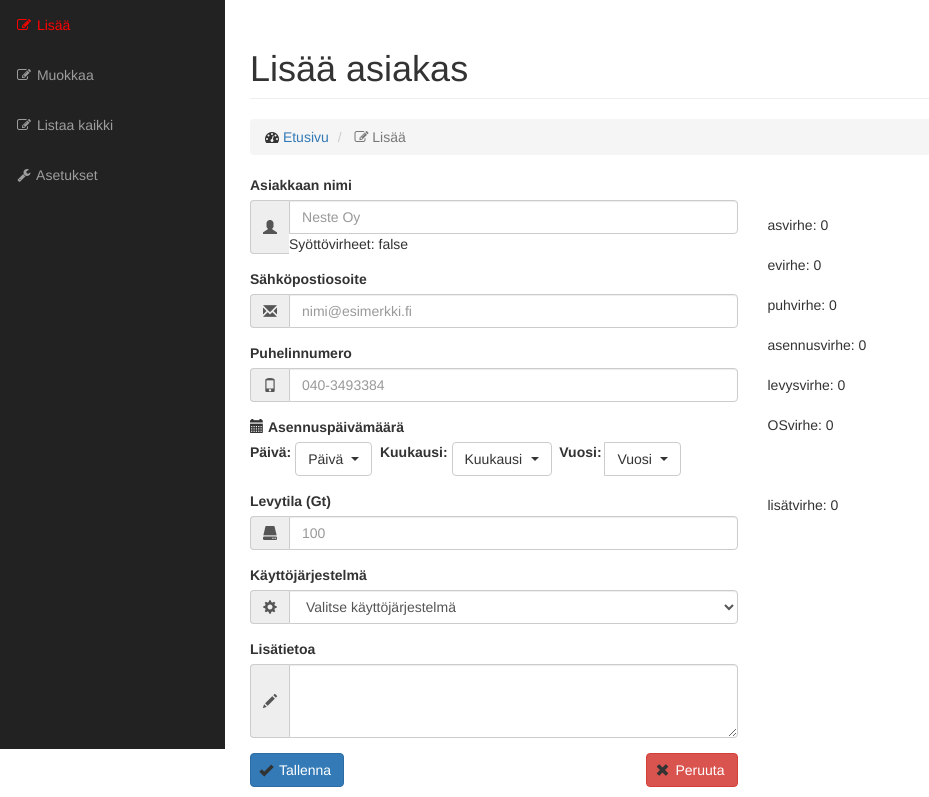
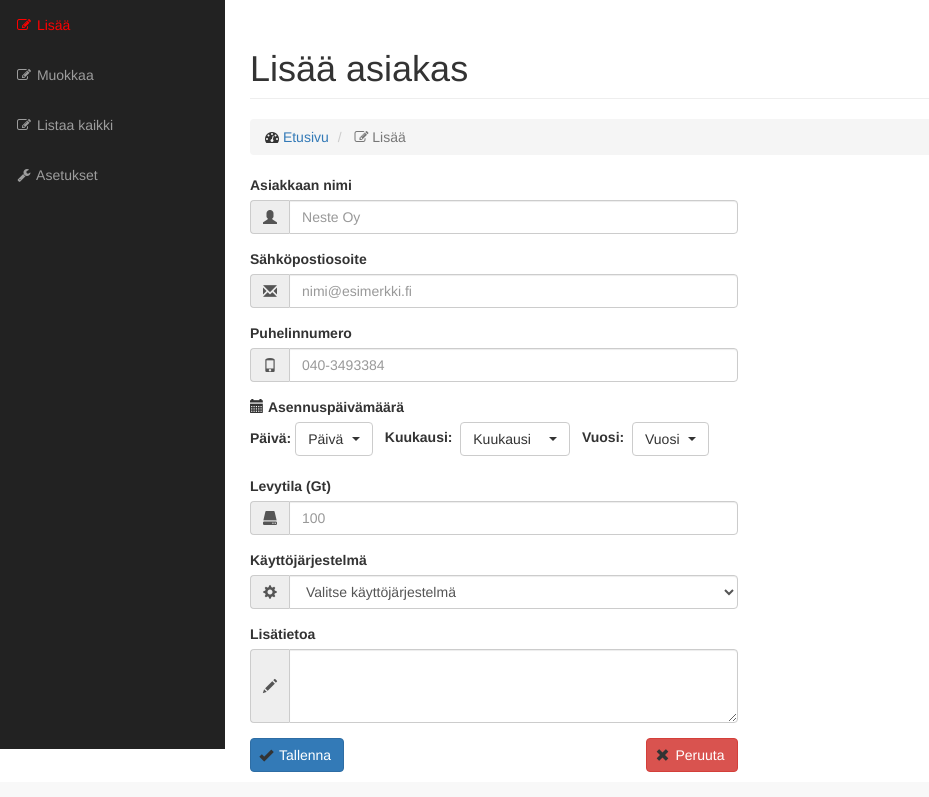
Before and after one commit to TommiKurjensalo/php, a PHP site: page /lisaa.php in a window 1280 px wide. Shown: the part 51-848 px from the top of the page, without its empty margins (0-929 px from the left). Run offline with PHP 8.4, Linux system fonts and the light colour scheme.

Commit message:
Korjattu päivämääräkenttien virheet Muokattu virhetekstien tulostukset pysymään oikealla riveillä

```diff
--- a/sivut/lisaa.php
+++ b/sivut/lisaa.php
@@ -2,6 +2,7 @@
 // Liitetään lomakekenttien käsittelyyn tarkoitettu luokka
 require_once "lisaaLuokka.php";
 
+// Alustetaan muuttuja $syottoVirhe
 $syottoVirhe = FALSE;
 
 // Onko painettu tallenna-painiketta
@@ -28,7 +29,7 @@
    $lisatietoaVirhe = $lisaa->checkLisatietoa();
 
 
-
+   // Haetaan mahdolliset syöttövirheet ja annetaan boolean tyyppinen true tai false arvo
    if (($asiakkaanNimiVirhe) > 0) $syottoVirhe = "TRUE";
    if (($sahkopostiosoiteVirhe) > 0) $syottoVirhe = "TRUE";
    if (($puhelinNumeroVirhe) > 0) $syottoVirhe = "TRUE";
@@ -66,7 +67,7 @@
 <head>
 
     <meta charset="utf-8">
-    <meta http-equiv="X-UA-Compatible" content="IE=edge">
+    <meta http-equiv="Content-Type" content="text/html;charset=UTF-8">
     <meta name="viewport" content="width=device-width, initial-scale=1">
     <meta name="description" content="">
     <meta name="author" content="">
@@ -191,7 +192,7 @@
                             <input name="asiakkaanNimi" class="form-control" type="text" value=
                             <?php echo (($syottoVirhe == FALSE)) ? '""' : '"'.$lisaa->getAsiakkaanNimi().'"';?> placeholder="Neste Oy"></input>
 
-							<?php  echo 'Syöttövirheet: ' . (($syottoVirhe == TRUE) ? 'true' : 'false'); ?>
+								<!-- <?php  echo 'Syöttövirheet: ' . (($syottoVirhe == TRUE) ? 'true' : 'false'); ?>  -->
                             	</div> <!-- ./input-group -->
 							</div> <!-- ./form-group -->
 
@@ -206,11 +207,10 @@
                                 	<span class="input-group-addon"><i class="glyphicon glyphicon-envelope"></i></span>
 
                                  <!-- Jos syöttökentässä on ollut virhe, palautetaan annettu arvo -->
-                                <input name="sahkopostiosoite" class="form-control" type="email" value=
+                                <input name="sahkopostiosoite" class="form-control" type="text" value=
                                 <?php echo (($syottoVirhe == FALSE)) ? '""' : '"'.$lisaa->getSahkopostiosoite().'"';?> placeholder="nimi@esimerkki.fi"></input>
 
                             	</div> <!-- ./input-group -->
-
 							</div> <!-- ./form-group -->
 
                               <!-- ** PUHELINNUMERO ** -->
@@ -227,7 +227,6 @@
                                 <input name="puhelinNumero" class="form-control" type="tel" value=
                             	<?php echo (($syottoVirhe == FALSE) ? '""' : '"'.$lisaa->getPuhelinNumero().'"');?> placeholder="040-3493384"></input>
                             	</div> <!-- ./input-group -->
-
 							</div> <!-- ./form-group -->
 
 							  <!-- ** ASENNUSPÄIVÄMÄÄRÄ ** -->
@@ -258,15 +257,15 @@
 
                             	// Päivä alasvetovalikko, loopataan päivät 1-31 ilman etunollia.
                             	// Jos syöttökentässä on ollut virhe, palautetaan annettu arvo
-                            	echo '<label>Päivä:' . '&nbsp;' . ' </label>' ."\n";
-                            	echo '<select class="selectpicker" data-width="auto" name="paiva">';
+                            	echo '<label>Päivä:' . '&nbsp;';
+                            	echo '<select class="selectpicker" data-width="auto" name="paiva"></label> ."\n"';
 								echo '<option value="none"', ($lisaa->getPaiva() == 'none')
 								? 'selected':'' ,'>Päivä</option>';
 								echo "\n";
                             	for($pvmNro=1;$pvmNro<=31;$pvmNro++){
 									$pv=strftime($format, mktime(0,0,0,0,$pvmNro));
 
-									 echo '<option value="'.(($syottoVirhe == FALSE) ? $pv .'">'
+									 echo '<option value="'.(($syottoVirhe == FALSE) ? $pv .'">' .$pv
 									 	: (($lisaa->getPaiva() == $pvmNro) ? $pv .'" selected>' .$pv : $pvmNro .'">' .$pv ));
 									 echo "</option>" ."\n";
                             	}
@@ -282,12 +281,11 @@
 								for($kkNro=1;$kkNro<=12;$kkNro++){
 									$kk=strftime('%B', mktime(0,0,0,$kkNro));
 
-									 echo '<option value="'.(($syottoVirhe == FALSE) ? $kk .'">'
-									 	: (($lisaa->getKuukausi() == $kkNro) ? $kk .'" selected>' .$kk : $kkNro .'">' .$kk ));
+									 echo '<option value="'.(($syottoVirhe == FALSE) ? $kkNro .'">' .$kk
+									 	: (($lisaa->getKuukausi() == $kkNro) ? $kkNro .'" selected>' .$kk : $kkNro .'">' .$kk ));
 									 echo "</option>" ."\n";
 								}
 								echo "</select>\n";
-								//echo "</div>";
 
 								// Vuosi alasvetovalikko, loopataan vuodet 1990-2030
 								// Mutta ei laiteta vuosilistaan uudempaa vuotta kuin nykyvuosi
@@ -304,14 +302,13 @@
 											$vuos=strftime('%Y', mktime(0,0,0,0,0,$vuosNro));
 											if ($vuos<=$nykyVuosi) {
 
-									 echo '<option value="'.(($syottoVirhe == FALSE) ? $vuos .'">'
-									 	: (($lisaa->getVuosi() == $vuosNro) ? $vuos .'" selected>' .$vuos : $vuosNro .'">' .$vuos ));
+									 echo '<option value="'.(($syottoVirhe == FALSE) ? $vuos .'">' .$vuos
+									 	: (($lisaa->getVuosi() == $vuos) ? $vuos .'" selected>' .$vuos : $vuos .'">' .$vuos ));
 									 echo "</option>" ."\n";
 											}
 
 									}
 								echo "</select>\n";
-								//echo "</div>";
 								?>
                                 </div> <!-- ./form-inline -->
                            </div> <!-- ./form-group -->
@@ -326,11 +323,9 @@
 
 	                                <span class="input-group-addon"><i class="glyphicon glyphicon-hdd"></i></span>
 
-
-                                <input name="levytila" class="form-control" type="number" value=<?php
+	                                <input name="levytila" class="form-control" type="number" min="1" value=<?php
 	                             		echo (($syottoVirhe == FALSE)) ? '""' : '"'.$lisaa->getLevytila().'"';?> placeholder="100"></input>
                             	</div> <!-- ./input-group -->
-
 							</div> <!-- ./form-group -->
 
 							  <!-- ** KÄYTTÖJÄRJESTELMÄ ** -->
@@ -354,22 +349,22 @@
 								? 'selected':'' ,'>Valitse käyttöjärjestelmä</option>';
 							echo "\n";
 
-							echo '<option value="'.(($syottoVirhe == FALSE) ? 'Windows Server 2008">'
+							echo '<option value="'.(($syottoVirhe == FALSE) ? 'Windows Server 2008">Windows Server 2008'
 								: (($lisaa->getKayttoJarjestelma() == 'Windows Server 2008')
 								? 'Windows Server 2008" selected>Windows Server 2008' : 'Windows Server 2008">Windows Server 2008' ));
 							echo "</option>\n";
 
-							echo '<option value="'.(($syottoVirhe == FALSE) ? 'Windows Server 2008 R2>'
+							echo '<option value="'.(($syottoVirhe == FALSE) ? 'Windows Server 2008 R2>Windows Server 2008 R2'
 									: (($lisaa->getKayttoJarjestelma() == 'Windows Server 2008 R2')
 									? 'Windows Server 2008 R2" selected>Windows Server 2008 R2' : 'Windows Server 2008 R2">Windows Server 2008 R2' ));
 							echo "</option>\n";
 
-							echo '<option value="'.(($syottoVirhe == FALSE) ? 'Windows Server 2012">'
+							echo '<option value="'.(($syottoVirhe == FALSE) ? 'Windows Server 2012">Windows Server 2012'
 									: (($lisaa->getKayttoJarjestelma() == 'Windows Server 2012')
 									? 'Windows Server 2012" selected>Windows Server 2012' : 'Windows Server 2012">Windows Server 2012' ));
 							echo "</option>\n";
 
-							echo '<option value="'.(($syottoVirhe == FALSE) ? 'Windows Server 2016">'
+							echo '<option value="'.(($syottoVirhe == FALSE) ? 'Windows Server 2016">Windows Server 2016'
 									: (($lisaa->getKayttoJarjestelma() == 'Windows Server 2016')
 									? 'Windows Server 2016" selected>Windows Server 2016' : 'Windows Server 2016">Windows Server 2016' ));
 							echo "</option>\n";
@@ -378,7 +373,6 @@
  							?>
                                 	</select>
                             	</div> <!-- ./input-group -->
-
 							</div> <!-- ./form-group -->
 
 							  <!-- ** LISÄTIETOA ** -->
@@ -391,13 +385,10 @@
 
                                 	<span class="input-group-addon"><i class="glyphicon glyphicon-pencil"></i></span>
 
-
-
                                <!-- Jos syöttökentässä on ollut virhe, palautetaan annettu arvo -->
                                 <textarea name="lisatietoa" class="form-control" rows="3"><?php
                              echo (($syottoVirhe == FALSE)) ? '' : $lisaa->getLisatietoa(); ?></textarea>
                             </div> <!-- ./input-group -->
-
 							</div> <!-- ./form-group -->
 
                             <!-- ** TALLENNA JA PERUUTA PAINIKKEET ** -->
@@ -423,42 +414,82 @@
 
 
 							<!--  Virheviestit  -->
+							<!-- Asiakkaan nimi virheet -->
+							<div class="form-group" style="padding-top:3.5%;">
+								<div class="input-group">
+									<p>
+		                            <?php echo (($lisaa->getVirhe($asiakkaanNimiVirhe))
+		                            ? '<span style="color:red";>' .$lisaa->getVirhe($asiakkaanNimiVirhe). '</span>'
+									: '&nbsp;');?>
+		                            </p>
+	                            </div>
+                            </div>
 
-							<br> <br><p>
-                            <?php print ("<span style='color:red';>" . $lisaa->getVirhe($asiakkaanNimiVirhe) . "</span>");
-                            echo ' asvirhe: ' .$asiakkaanNimiVirhe;
-                            ?>
+                            <!-- Sähköpostiosoite virheet -->
+							<div class="form-group" style="padding-top:4%;">
+								<div class="input-group">
+									<p>
+									<?php echo (($lisaa->getVirhe($sahkopostiosoiteVirhe))
+		                            ? '<span style="color:red";>' .$lisaa->getVirhe($sahkopostiosoiteVirhe). '</span>'
+									: '&nbsp;');?>
+		                            </p>
+	                            </div>
+                            </div>
 
-							<br> <br>
-                            <?php print ("<span style='color:red';>" . $lisaa->getVirhe($sahkopostiosoiteVirhe) . "</span>");
-                            echo ' evirhe: ' .$sahkopostiosoiteVirhe;
-                            ?>
+                            <!-- Puhelinnumero virheet -->
+							<div class="form-group" style="padding-top:4%;">
+								<div class="input-group">
+									<p>
+									<?php echo (($lisaa->getVirhe($puhelinNumeroVirhe))
+		                            ? '<span style="color:red";>' .$lisaa->getVirhe($puhelinNumeroVirhe). '</span>'
+									: '&nbsp;');?>
+		                          	</p>
+	                            </div>
+                            </div>
 
-							<br> <br>
-                            <?php print ("<span style='color:red';>" . $lisaa->getVirhe($puhelinNumeroVirhe) . "</span>");
-                            echo ' puhvirhe: ' .$puhelinNumeroVirhe;
-                            ?>
+                          	<!-- Asennuspäivämäärä virheet -->
+							<div class="form-group" style="padding-top:4%;">
+								<div class="input-group">
+									<p>
+									<?php echo (($lisaa->getVirhe($asennusPaivamaaraVirhe))
+		                            ? '<span style="color:red";>' .$lisaa->getVirhe($asennusPaivamaaraVirhe). '</span>'
+									: '&nbsp;');?>
+		                            </p>
+	                            </div>
+                            </div>
 
+                            <!-- Levytila virheet -->
+                            <div class="form-group" style="padding-top:3.5%;">
+								<div class="input-group">
+									<p>
+									<?php echo (($lisaa->getVirhe($levytilaVirhe))
+		                            ? '<span style="color:red";>' .$lisaa->getVirhe($levytilaVirhe). '</span>'
+									: '&nbsp;');?>
+		                            </p>
+	                            </div>
+                            </div>
 
-							<br> <br>
-                            <?php print ("<span style='color:red';>" . $lisaa->getVirhe($asennusPaivamaaraVirhe) . "</span>");
-                            echo ' asennusvirhe: ' .$asennusPaivamaaraVirhe;
-                            ?>
+                            <!-- Käyttöjärjestelmä virheet -->
+                            <div class="form-group" style="padding-top:3.5%;">
+								<div class="input-group">
+									<p>
+									<?php echo (($lisaa->getVirhe($kayttoJarjestelmaVirhe))
+		                            ? '<span style="color:red";>' .$lisaa->getVirhe($kayttoJarjestelmaVirhe). '</span>'
+									: '&nbsp;');?>
+		                            </p>
+	                            </div>
+                            </div>
 
-                            <br> <br>
-                            <?php print ("<span style='color:red';>" . $lisaa->getVirhe($levytilaVirhe) . "</span>");
-                            echo 'levysvirhe: ' .$levytilaVirhe;
-                            ?>
-
-                            <br> <br>
-                            <?php print ("<span style='color:red';>" . $lisaa->getVirhe($kayttoJarjestelmaVirhe) . "</span>");
-                            echo ' OSvirhe: ' .$kayttoJarjestelmaVirhe;
-                            ?>
-
-                            <br> <br> <br> <br>
-                            <?php print ("<span style='color:red';>" . $lisaa->getVirhe($lisatietoaVirhe) . "</span>");
-                            echo ' lisätvirhe: ' .$lisatietoaVirhe;
-                            ?></p>
+                            <!-- Lisätietoa virheet -->
+                            <div class="form-group" style="padding-top:7%;">
+								<div class="input-group">
+									<p>
+									<?php echo (($lisaa->getVirhe($lisatietoaVirhe))
+		                            ? '<span style="color:red";>' .$lisaa->getVirhe($lisatietoaVirhe). '</span>'
+									: '&nbsp;');?>
+		                        	</p>
+	                            </div>
+                            </div>
 
                             </div> <!-- ./ oikea col-lg-6 -->
 
--- a/sivut/lisaaLuokka.php
+++ b/sivut/lisaaLuokka.php
@@ -9,7 +9,7 @@
 			2 => "Nimi on liian pitkä tai lyhyt",
 			3 => "Nimessä voi olla vain kirjaimia, välilyöntejä ja '-'",
 			4 => "Sähköpostiosoite ei voi olla tyhjä",
-			5 => "Sähköpostiosoite on virheellinen",
+			5 => "Sähköpostiosoite on virheellinen, hyväksytyt merkit ovat (A-Z a-z 0-9 .-) ja maatunnus 2-4 merkkiä (A-Z a-z)",
 			6 => "Puhelinnumero ei voi olla tyhjä",
 			7 => "Puhelinnumerossa voi olla vain numeroita ja '-' (väliviiva)",
 			8 => "Asennuspäivämäärä ei voi olla tyhjä",
@@ -20,6 +20,7 @@
 			13 => "Lisatietoa ei voi olla tyhjä",
 			14 => "Lisatietoa on liian lyhyt (min 10 merkkiä) tai liia pitkä (max 500 merkkiä)",
 			20 => "Puhelinnumero on liian lyhyt (min 8 merkkiä) tai liian pitkä (max 20 merkkiä)",
+			21 => "Levytila ei voi olla 0 tai negatiivinen kokonaisluku",
 	);
 
 	// Metodi palauttaa virhekoodia vastaavan tekstin
@@ -124,12 +125,6 @@
 			return 4;
 
 		// Jos kentässä on sinne kuulumattomia merkkejä
-		//if (preg_match("[^a-zA-Z\.@0-9]", $this->sahkopostiosoite) || ! strstr($this->sahkopostiosoite, "@"))
-		// Remove all illegal characters from email
-		//$email = filter_var($this->sahkopostiosoite, FILTER_SANITIZE_EMAIL);
-
-		//if (!filter_var($email, FILTER_VALIDATE_EMAIL)) {
-
 		// Hyväksytyt merkit ovat A-Z a-z 0-9 . - ja maatunnus 2-4 merkkiä (A-Z a-z)
 		if (!preg_match('/^[A-Öa-ö0-9._-]+@[A-Öa-ö0-9.-]+\.[A-Za-z]{2,4}$/', $this->sahkopostiosoite))
 			return 5;
@@ -277,6 +272,10 @@
 		if (preg_match("[\d{1-5}]", $this->levytila))
 			return 11;
 
+		// Jos levytila on 0 tai negatiivinen kokonaisluku
+		if ($this->levytila <= 0)
+			return 21;
+
 		return 0;
 	}
 
```
Lines whose indentation alone changed are shown as unchanged.
